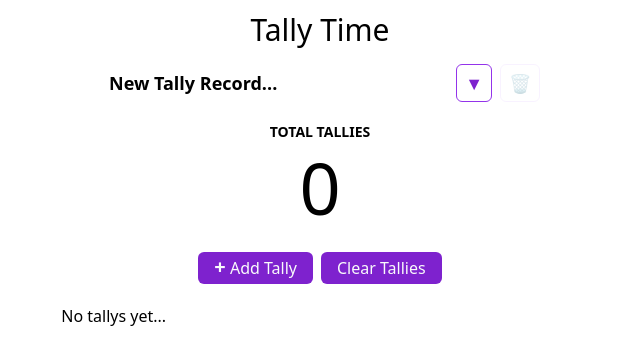
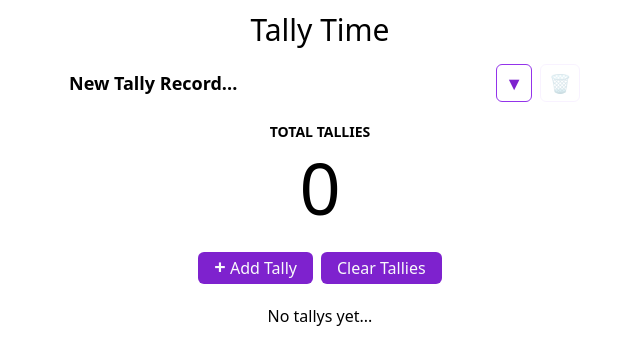
Before and after one commit to arcrad/tally_time, a React (Vite) app: page / in a window 1280 px wide. Shown: the top 364 px of the page, without its empty margins (320-960 px from the left). Built offline with nearby package versions, Linux system fonts and the light colour scheme.

Commit message:
tweaked styles/layout

```diff
--- a/src/App.tsx
+++ b/src/App.tsx
@@ -159,8 +159,8 @@ function App() {
 
   return (
     <>
-      <div className="w-full flex flex-col content-center items-center mb-10">
-        <div className="w-full sm:w-8/12 lg:w-5/12">
+      <div className="w-full flex flex-col justify-start content-start items-center mb-10">
+        <div className="w-full sm:w-9/12 lg:w-1/2 flex flex-col justify-start content-start items-center">
           <h1 className="text-3xl leading-loose text-center">Tally Time</h1>
           <div className="w-full flex flex-row justify-center items-center">
             <div className="flex flex-row flex-nowrap w-3/4">
--- a/src/components/RecordsDialog.tsx
+++ b/src/components/RecordsDialog.tsx
@@ -27,18 +27,15 @@ function RecordsDialog({
       <h1 className="text-sm uppercase font-bold px-2 py-2">
         Available Tally Records
       </h1>
-      <ul>
+      <ul className="divide-y">
         {tallyRecords.map((record, i) => {
           return (
             <li
-              className="text-lg leading-loose"
-              style={{
-                fontWeight: `${i == currentRecordIndex ? "bold" : "normal"}`,
-              }}
+              className={`text-lg leading-loose border-gray-300 ${i == currentRecordIndex ? "font-bold" : ""}`}
               key={i}
             >
               <button
-                className="w-full text-left rounded-md px-2 hover:bg-gray-200"
+                className="w-full text-left px-2 hover:bg-gray-200"
                 onClick={() => {
                   updateActiveRecord(i);
                 }}
--- a/src/components/TallyList.tsx
+++ b/src/components/TallyList.tsx
@@ -12,7 +12,7 @@ function TallyList({
   deleteTally,
 }: TallyListProps) {
   return (
-    <div className="mt-4 px-2 max-h-96 overflow-y-scroll">
+    <div className="mt-4 px-2 max-w-[26rem] overflow-y-scroll">
       {tallyRecords &&
       tallyRecords[currentRecordIndex] &&
       tallyRecords[currentRecordIndex].tallySet.length === 0 ? (
```
